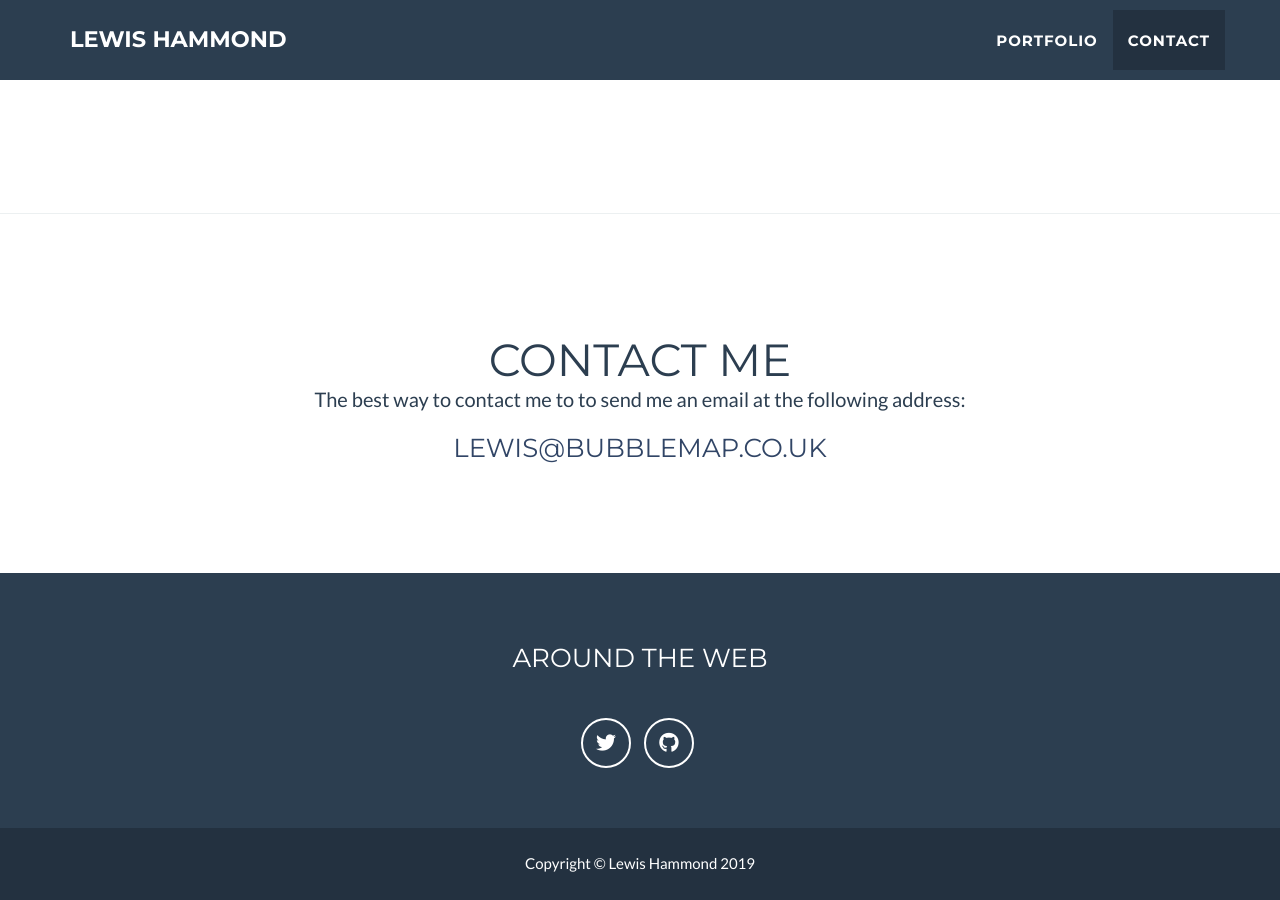
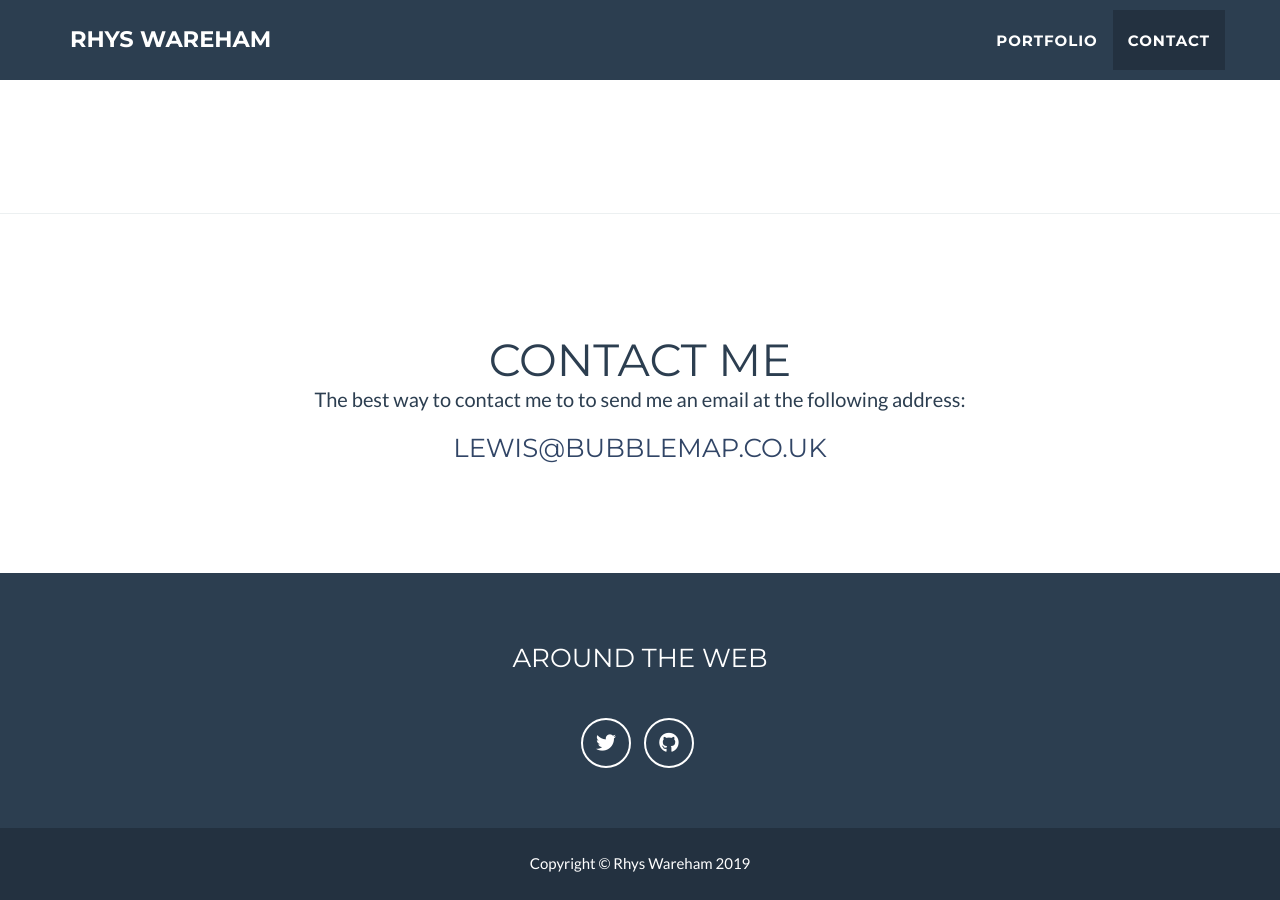
Before and after one commit to RhysWareham/rhyswareham.github.io, a Jekyll site: the page built from index.html, in a window 1280 px wide and 900 px high, scrolled down 1898 px. Built offline with Jekyll 4.4.1, drawn with Linux system fonts in a browser that asks for light colours; nearby versions of some CDN libraries.

Commit message:
Update _config.yml

```diff
--- a/_config.yml
+++ b/_config.yml
@@ -1,11 +1,11 @@
 # Site settings
-title: Lewis Hammond
-email: lewis@bubblemap.co.uk
-url: https://github.com/bubblemapgaming
-description: "Lewis Hammond - Computer Games Programmer"
+title: Rhys Wareham
+email: rhys_wareham@hotmail.co.uk
+url: https://github.com/rhyswareham
+description: "Rhys Wareham - Computer Games Programmer"
 keywords: ""
 skills: "Computer Games Programme"
-meta_author: Hammond Lewis
+meta_author: Wareham Rhys
 
 # Google webmaster tools
 google_verify:
@@ -32,7 +32,7 @@ color:
 
 # Footer settings
 footer:
-  copyright: Lewis Hammond
+  copyright: Rhys Wareham
   location: Location
   social: Around the Web
   credits: Credits
@@ -40,9 +40,9 @@ footer:
 # Social networks usernames (many more available: google-plus, flickr, dribbble, pinterest, instagram, tumblr, linkedin, etc.)
 social:
   - title: twitter
-    url: http://twitter.com/bubblemapgames
+    url: http://twitter.com/rhyswareham3
   - title: github
-    url: https://github.com/bubblemapgaming
+    url: https://github.com/rhyswareham
 
 # Postal address (add as many lines as necessary)
 
```
